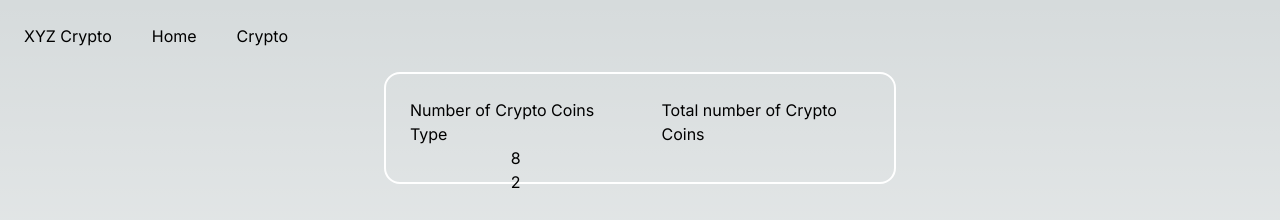
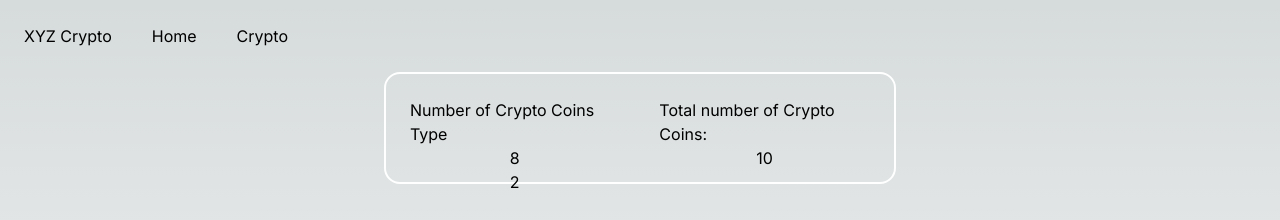
Before and after one commit to Prabhatgrg/BITMOSYS-INTERN-Q423, a Next.js app: page / in a window 1280 px wide. Shown: the top 220 px of the page. Built offline with nearby package versions, Linux system fonts and the light colour scheme.

Commit message:
Total number of cryptos indicator done

```diff
--- a/app/page.tsx
+++ b/app/page.tsx
@@ -14,6 +14,7 @@ const page = () => {
     { id: 1, name: "Bitcoin", amount: 8 },
     { id: 2, name: "Ethereum", amount: 2 },
   ]);
+  const totalCoins = userCoins.reduce((total, coin) => total + coin.amount, 0);
   return (
     <>
       <div className="flex flex-col h-screen">
@@ -31,7 +32,10 @@ const page = () => {
                 </ul>
               </div>
               <div className="totalcrypto flex flex-col items-center">
-                <span>Total number of Crypto Coins</span>
+                <span>Total number of Crypto Coins: </span>
+                <ul>
+                  <li>{ totalCoins }</li>
+                </ul>
               </div>
             </div>
             <div className="feed-wrapper mt-10">
```
